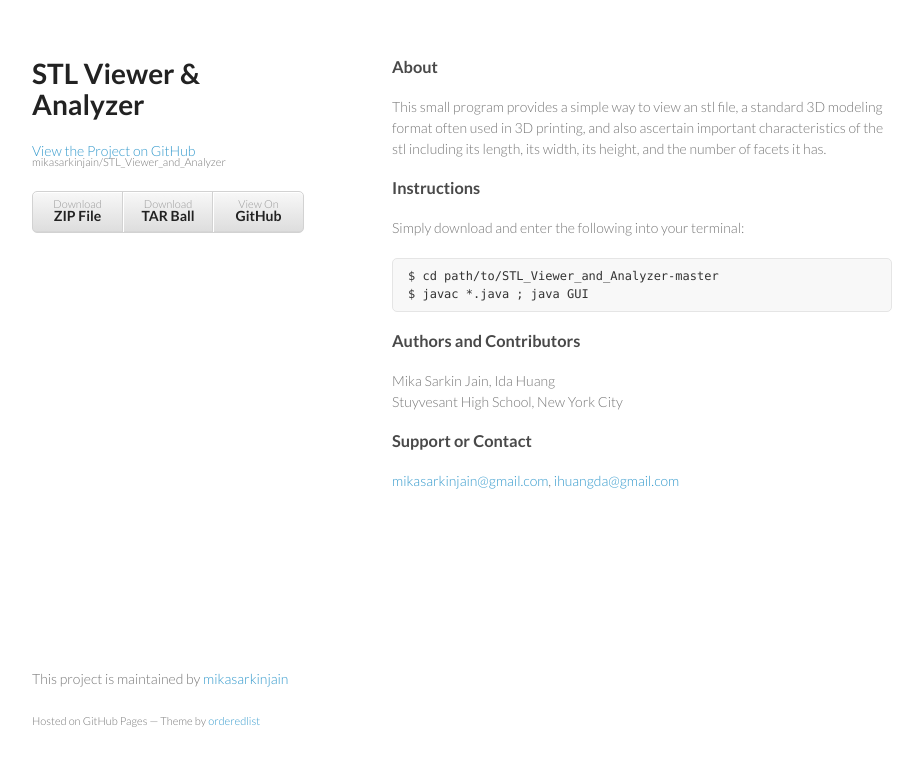
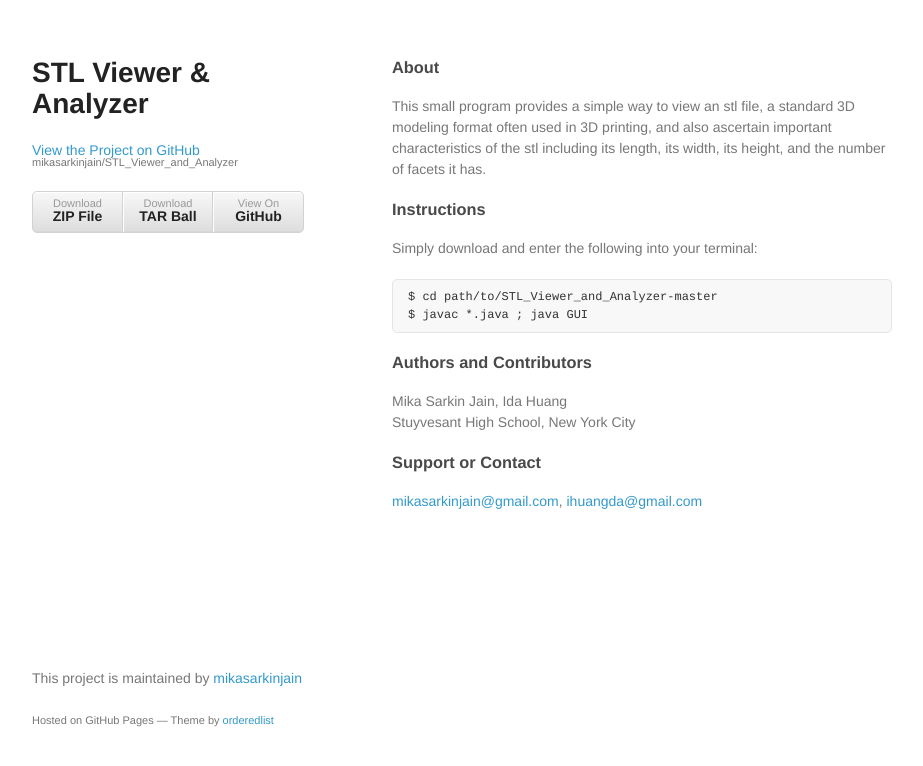
Before and after one commit to mikasarkinjain/STL_Viewer_and_Analyzer, a plain HTML site: page index.html in a window 1280 px wide. Shown: the whole page, without its empty margins (178-1101 px from the left). Drawn offline with Linux system fonts and the light colour scheme.

Commit message:
Update styles.css

```diff
--- a/stylesheets/styles.css
+++ b/stylesheets/styles.css
@@ -2,7 +2,7 @@
 
 body {
   padding:50px;
-  font:14px/1.5 Lato, "Helvetica Neue", Helvetica, Arial, sans-serif;
+  font:14px/1.5 "Helvetica Neue", "Helvetica Neue", Helvetica, Arial, sans-serif;
   color:#777;
   font-weight:300;
 }
@@ -58,7 +58,7 @@ blockquote {
 }
 
 code, pre {
-  font-family:Monaco, Bitstream Vera Sans Mono, Lucida Console, Terminal;
+  font-family: courier, Bitstream Vera Sans Mono, Lucida Console, Terminal;
   color:#333;
   font-size:12px;
 }
```
